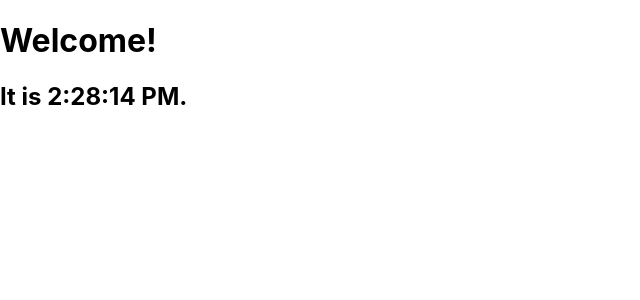
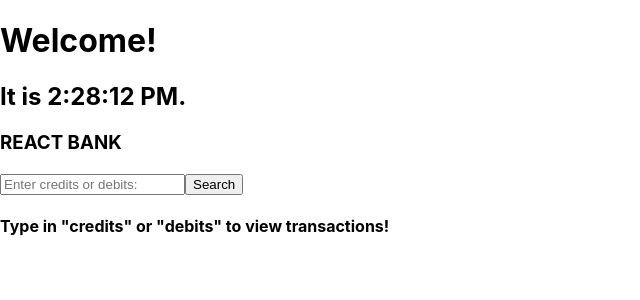
Before and after one commit to dianaluna01/assignment3, a React (Create React App) app in the folder reactbank/: page / in a window 1280 px wide. Shown: the top 300 px of the page, without its empty margins (0-640 px from the left). Built offline with nearby package versions, Linux system fonts and the light colour scheme.

Commit message:
worked on grabbing data from API using axios and displaying data

```diff
--- a/reactbank/src/App.js
+++ b/reactbank/src/App.js
@@ -1,12 +1,13 @@
 import logo from './logo.svg';
 import './App.css';
 import Clock from './components/ClockComponent'
-//import ListComponent from './components/ListComponent'
+import List from './components/ListComponent'
 
 function App() {
   return (
     <div>
       <Clock />
+      <List />
     </div>
   );
 }
--- a/reactbank/src/components/ListComponent.js
+++ b/reactbank/src/components/ListComponent.js
@@ -1,40 +1,79 @@
-import { Component } from 'react'
-import React from "react";
+import { Component } from 'react';
+import axios from 'axios';
+
 
 class List extends Component {
-	// Constructor
-	constructor(props) {
-		super(props);
-
-		this.state = {
-			apiData: {
+    constructor(props){
+        super(props);
+        this.state = {
+            apiData: {
                 id: -1,
                 description: "",
                 amount: -1,
                 date: "",
             },
-            buttonChoice: "",
+            searchText: "",
             found: false
-		}
-	}
+        }
+    }
 
-    render(){
-        return(
-            <div>
-            <button
-            //onClick={() => this.debitButton}
-            > DEBIT
-            </button>
+    handleInputChange = (event) => {
+        this.setState({searchText: event.target.value});
+    }
 
+    handleSearchClick = async () => {
+        let choice = this.state.searchText;//ditto
+        let linkToAPI = 'https://moj-api.herokuapp.com/' + choice;
 
-            <button
-                //onClick={() => this.creditButton}
-            >CREDIT
-            </button>
+        try {
+            let response = await axios.get(linkToAPI);
+            //below will only execute if API response is sucessful
+            //to get actual object from response you need to do
+            //response.data
+            this.setState({apiData: response.data, found: true});
+        } catch (error) {
+            if (error.response) {
+                /*
+                 * The request was made and the server responded with a
+                 * status code that falls out of the range of 2xx
+                 */
+                console.log(error.response.data); //Not Found
+                console.log(error.response.status); //404
+                this.setState({found: false});
+            }
+
+        }
+    }
+
+    makeList = () => {
+        let element = this.state.apiData;
+        let list = element.map( (element) => {
+            return (
+                <li><b>{element.description}</b>, {element.amount}, {element.date.substr(0,10)}</li>
+            );
+        });
+        return list;
+    }
+
+    render() {
+        return (
+          <div className="container">
+            <div className="search">
+              <h3>REACT BANK</h3>
+              <input type="text" value={this.state.searchText} onChange={this.handleInputChange} placeholder="Enter credits or debits:"/>
+              <button onClick={this.handleSearchClick}>Search</button>
             </div>
+            { this.state.found
+            ? <div>
+                <h1>{this.state.apiData.name}</h1>
+                <p>Transactions:</p>
+                <ul>{this.makeList()}</ul>
+                </div>
+            : <h4>Type in "credits" or "debits" to view transactions!</h4>
+            }
+          </div>
         );
     }
 }
 
-
-export default List
+export default List;
```
